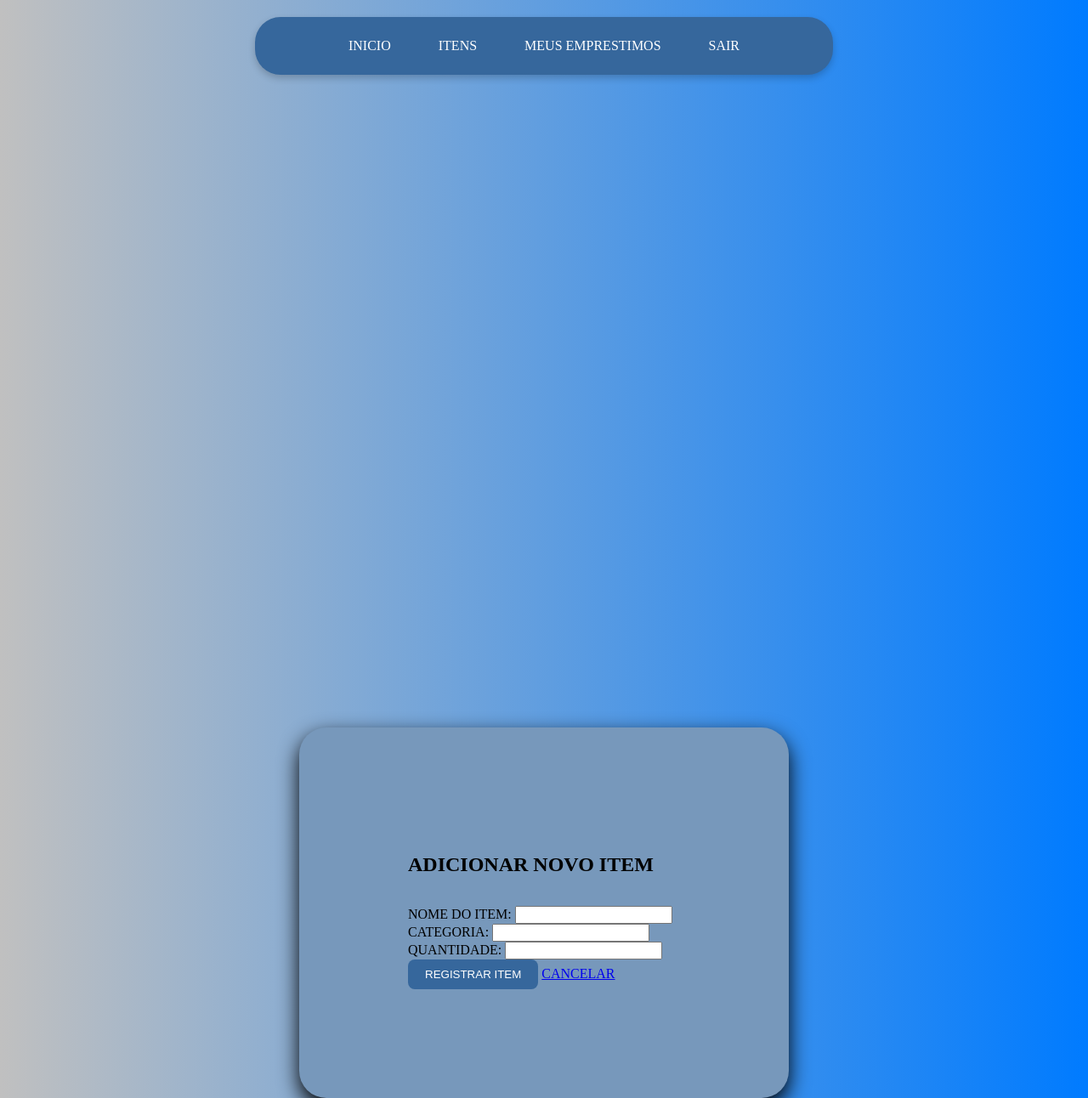
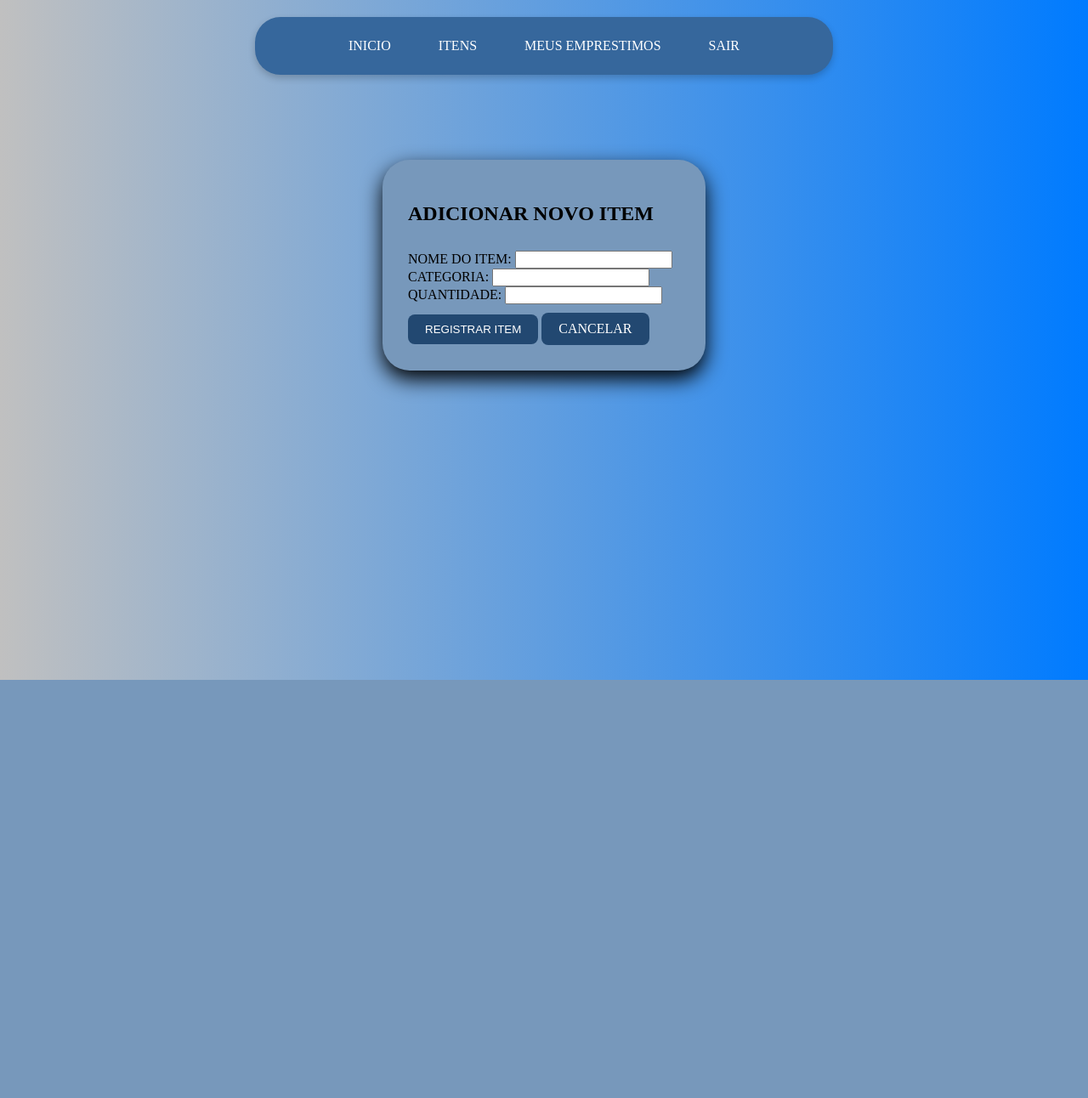
Before and after one commit to Daviddutra07/ProjetoPsi3_Bimestre, a Flask app: page /itens/adicionar in a window 1280 px wide. Shown: the whole page at 85% size. After the commit the page ends 800 px from the top, so only its background shows below. Run offline with Flask 3, Linux system fonts and the light colour scheme; a user stored in the database is signed in; tables that the repository leaves empty hold one stand-in row (values such as "Sample post").

Commit message:
atualizações

```diff
--- a/static/style.css
+++ b/static/style.css
@@ -75,10 +75,10 @@ nav {
     color: black;
     display: flex;
     background-color: #7798bb;
-    padding: 10%;
+    padding: 30px;
     border-radius: 2em;
-    margin-top: 60%;
-    gap: 15px;
+    margin-top: 100px;
+    gap: 10px;
     flex-direction: column;
     width: 20em;
     text-transform: uppercase;
@@ -105,7 +105,7 @@ button:hover {
     display: inline-block;
     margin-top: 10px;
     padding: 10px 20px;
-    background-color: #36679c;
+    background-color: #224871;
     color: white;
     text-decoration: none;
     text-transform: uppercase;
@@ -115,7 +115,8 @@ button:hover {
 }
 
 .button-adicionar:hover {
-    transform: translateY(-5px);
+    background-color: #88aed6;
+    transform: scale(1.05);
     box-shadow: 0 8px 18px rgba(0,0,0,0.15);
 }
 
--- a/templates/emprestimos/adicionar.html
+++ b/templates/emprestimos/adicionar.html
@@ -0,0 +1,5 @@
+{% extends "base.html" %}
+
+{% block main %}
+
+{% endblock main %}
--- a/templates/emprestimos/editar.html
+++ b/templates/emprestimos/editar.html
@@ -0,0 +1,5 @@
+{% extends "base.html" %}
+
+{% block main %}
+
+{% endblock main %}
--- a/templates/emprestimos/emprestimos.html
+++ b/templates/emprestimos/emprestimos.html
@@ -0,0 +1,5 @@
+{% extends "base.html" %}
+
+{% block main %}
+
+{% endblock main %}
--- a/templates/itens/adicionar.html
+++ b/templates/itens/adicionar.html
@@ -15,9 +15,9 @@
             <label for="quantidade">Quantidade:</label>
             <input type="number" id="quantidade" name="quantidade" min="1" required>
 
-            <button type="submit">Registrar Item</button>
+            <button type="submit" class="button-adicionar">Registrar Item</button>
 
-            <a href="{{ url_for('item.itens') }}" class="button-secundario">Cancelar</a>
+            <a href="{{ url_for('item.itens') }}" class="button-adicionar">Cancelar</a>
 
         </form>
     </div>
```
Also changed, not shown: templates/itens/editar.html (+24 -0 lines), templates/itens/itens.html (+7 -4 lines).
